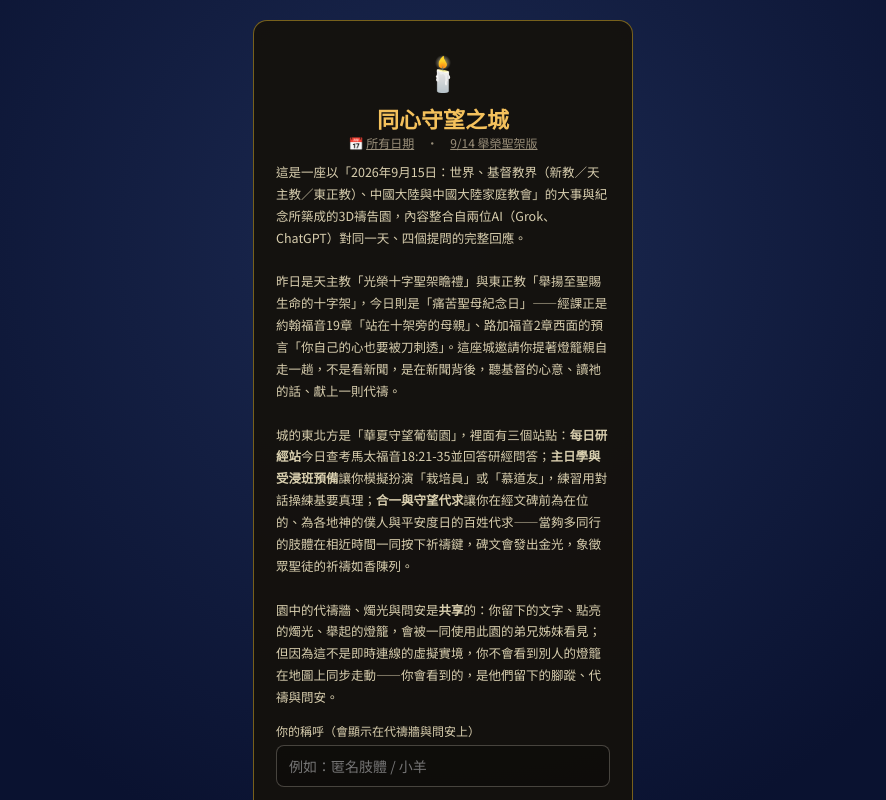
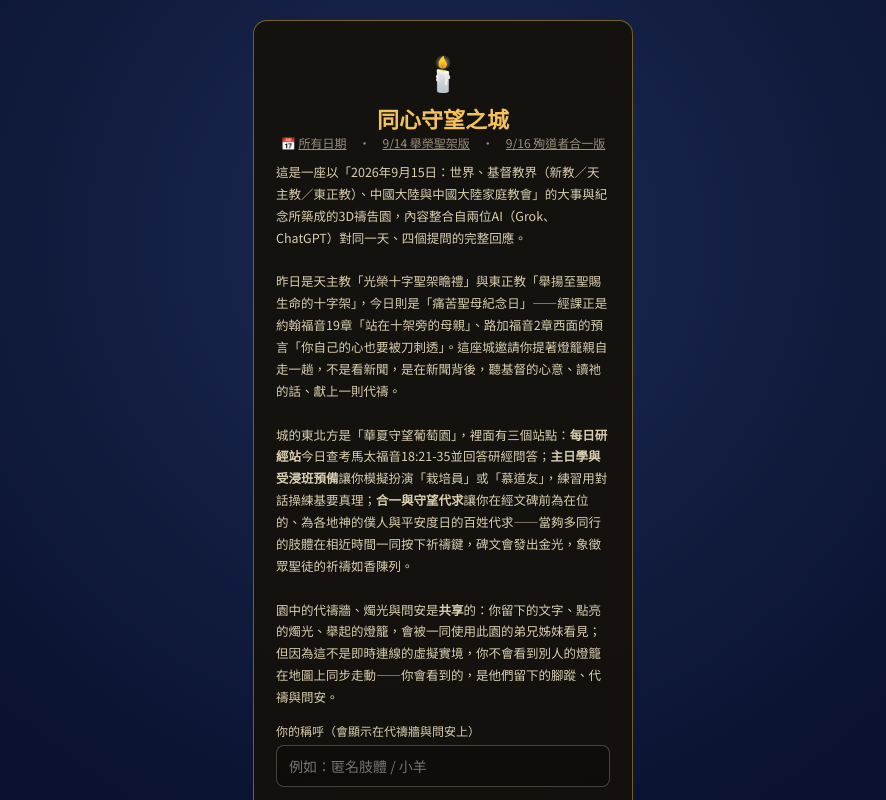
Before and after one commit to Franklu23/swc-prayer-garden-0915, a website: page public/sep15/index.html in a window 1280 px wide. Shown: the whole page, without its empty margins (197-1083 px from the left). Drawn offline with nearby package versions, Linux system fonts and the light colour scheme.

Commit message:
Update index.html

```diff
--- a/public/sep15/index.html
+++ b/public/sep15/index.html
@@ -317,7 +317,7 @@
     <div class="lantern">🕯️</div>
     <h1>同心守望之城</h1>
     <div style="text-align:center;font-size:12px;color:#9a8f7a;margin:-4px 0 10px;">
-      📅 <a href="../" style="color:#9a8f7a;text-decoration:underline;">所有日期</a>　・　<a href="../sep14/" style="color:#9a8f7a;text-decoration:underline;">9/14 舉榮聖架版</a>
+      📅 <a href="../" style="color:#9a8f7a;text-decoration:underline;">所有日期</a>　・　<a href="../sep14/" style="color:#9a8f7a;text-decoration:underline;">9/14 舉榮聖架版</a>　・　<a href="../sep16/" style="color:#9a8f7a;text-decoration:underline;">9/16 殉道者合一版</a>
     </div>
     <p class="desc">
       這是一座以「2026年9月15日：世界、基督教界（新教／天主教／東正教）、中國大陸與中國大陸家庭教會」的大事與紀念所築成的3D禱告園，內容整合自兩位AI（Grok、ChatGPT）對同一天、四個提問的完整回應。<br><br>
```
